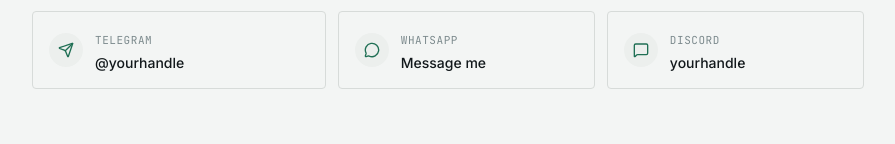
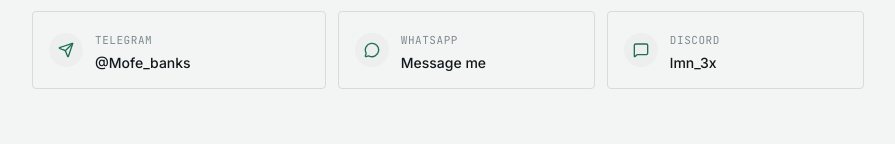
Before and after one commit to Mofe-Bankole/Portfolio, a Next.js app: page / in a window 1280 px wide. Shown: the part 4900-5044 px from the top of the page, without its empty margins (192-1087 px from the left). Built offline with nearby package versions, Linux system fonts and the light colour scheme.

Commit message:
Update : Added Proper Handles

```diff
--- a/app/page.tsx
+++ b/app/page.tsx
@@ -160,7 +160,7 @@
   },
   {
     platform: "Telegram",
-    value: "@yourhandle",
+    value: "@Mofe_banks",
     href: "https://t.me/@Mofe_banks",
     Icon: Send,
   },
@@ -172,7 +172,7 @@
   },
   {
     platform: "Discord",
-    value: "yourhandle",
+    value: "lmn_3x",
     href: "https://discord.com/users/lmn_3x",
     Icon: MessageSquare,
   },
```
